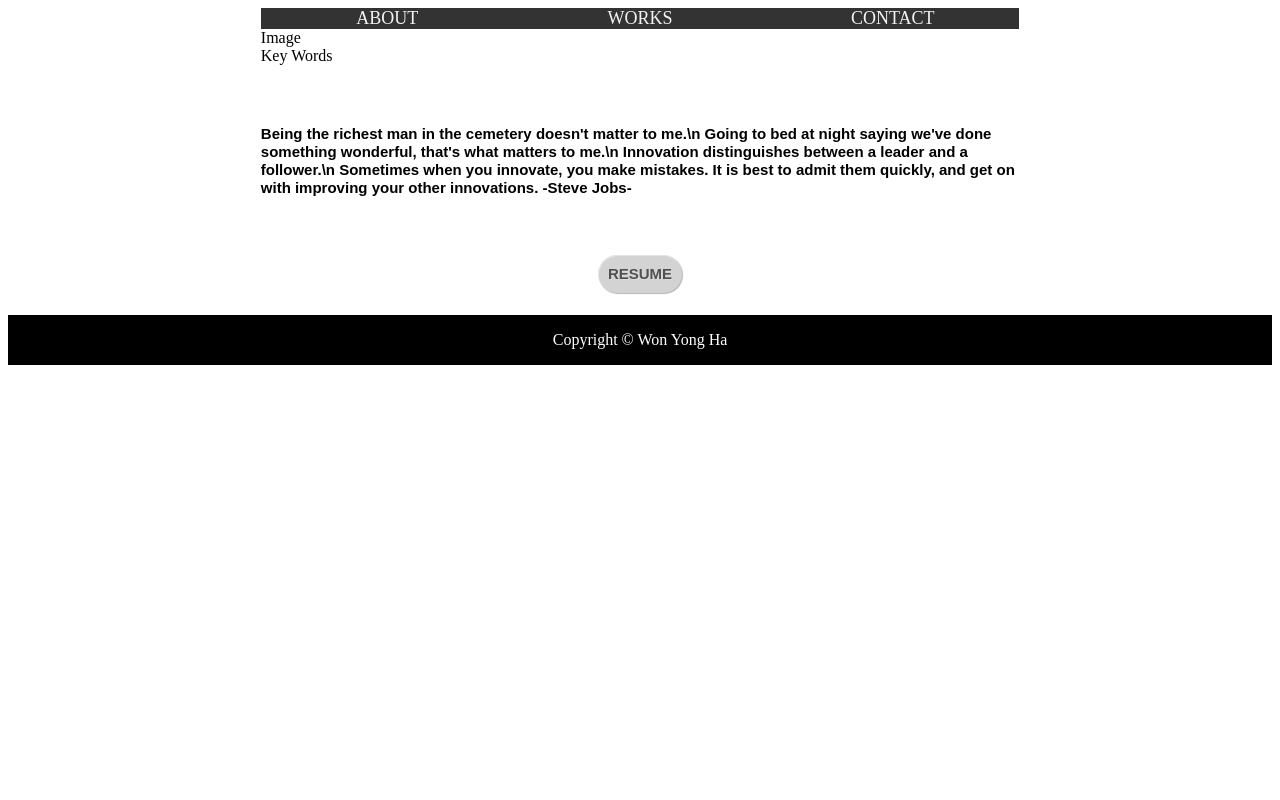
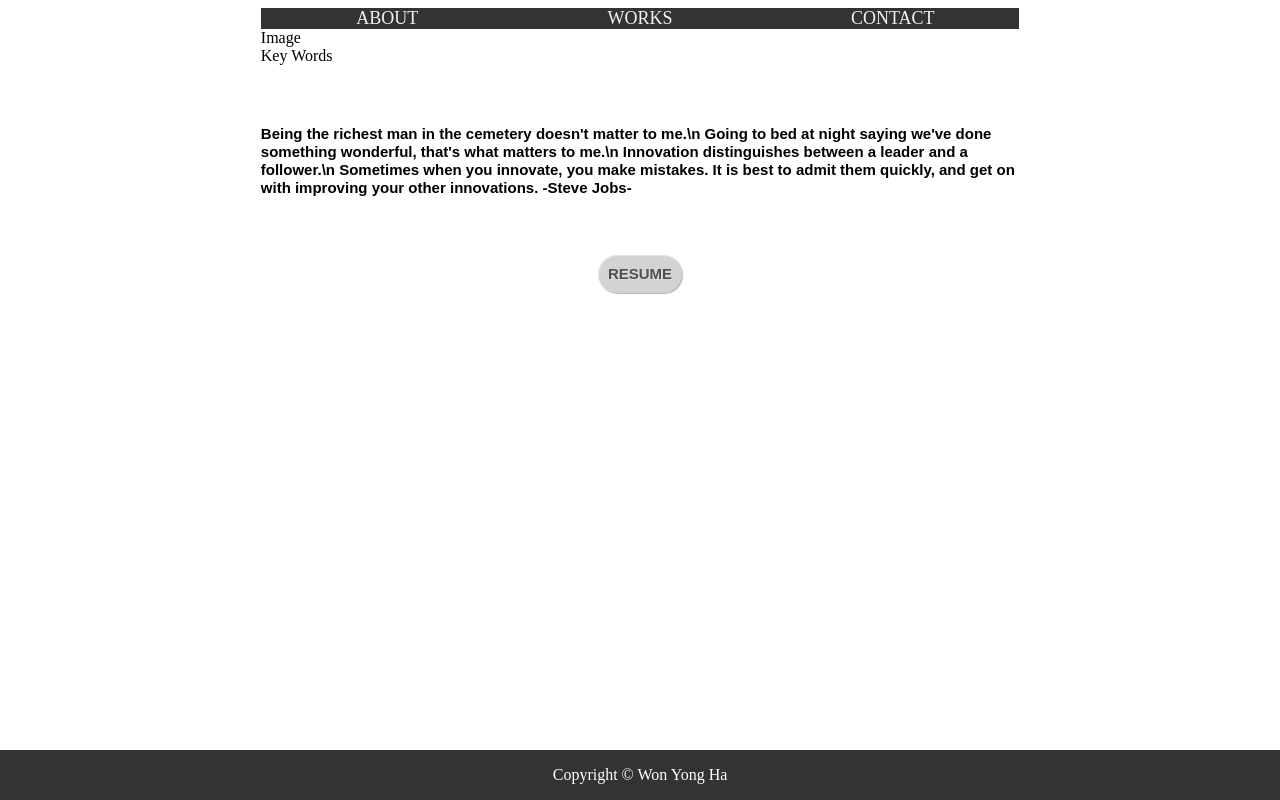
Before and after one commit to hpmsora/hpmsora.github.io, a PHP site: page / in a window 1280 px wide. Run offline with PHP 8.4, Linux system fonts and the light colour scheme.

Commit message:
16 April 2017

```diff
--- a/CSS/MainStyle.css
+++ b/CSS/MainStyle.css
@@ -9,9 +9,13 @@
 }
 
 footer {
+  position: absolute;
+  right: 0;
+  bottom: 0;
+  left: 0;
   padding: 1em;
   color: white;
-  background-color: black;
+  background-color: #333;
   clear: left;
   text-align: center;
 }
```
